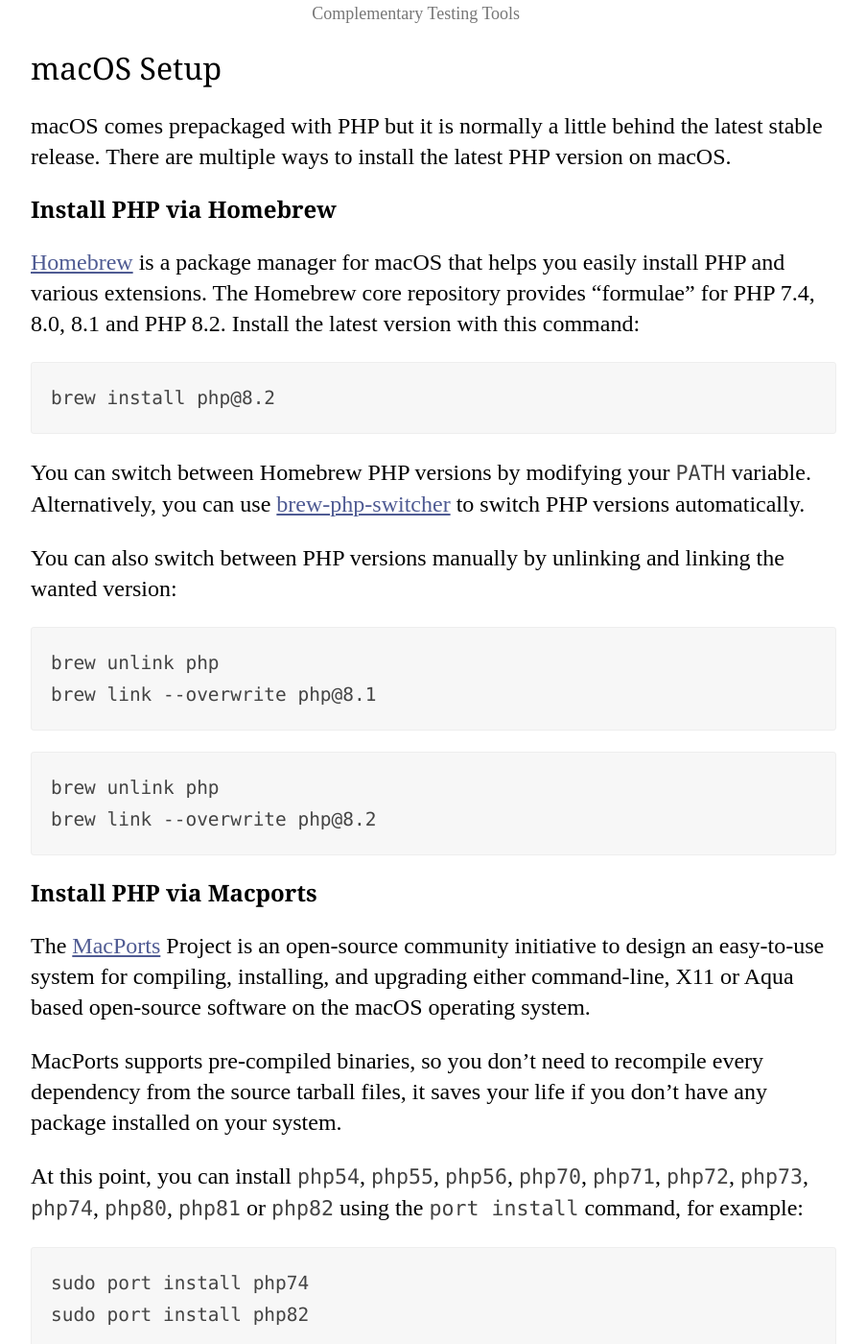
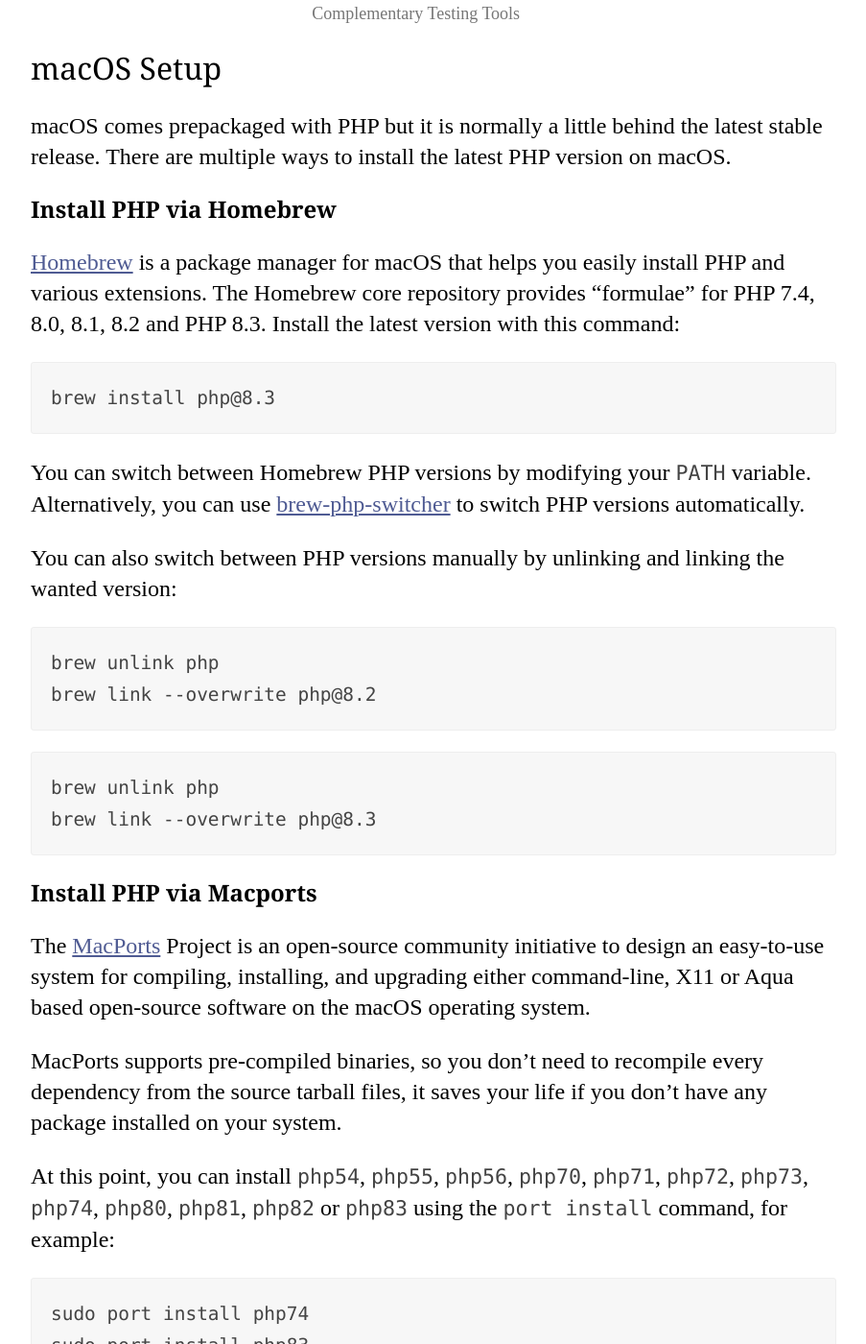
Before and after one commit to codeguy/php-the-right-way, a Jekyll site: the page built from _posts/01-04-01-Mac-Setup.md, in a window 1280 px wide and 1400 px high, scrolled down 1176 px. Shown: the whole window at 96% size, without its empty margins (188-1091 px from the left). Built offline with Jekyll 4.4.1, drawn with Linux system fonts in a browser that asks for light colours; our own code applies the rules of GitHub Pages for plain Markdown files; some of the changed text lies outside the part shown.

Commit message:
Update current PHP version to 8.3

````diff
--- a/_posts/01-04-01-Mac-Setup.md
+++ b/_posts/01-04-01-Mac-Setup.md
@@ -9,10 +9,10 @@ macOS comes prepackaged with PHP but it is normally a little behind the latest s
 
 ### Install PHP via Homebrew
 
-[Homebrew] is a package manager for macOS that helps you easily install PHP and various extensions. The Homebrew core repository provides "formulae" for PHP 7.4, 8.0, 8.1 and PHP 8.2. Install the latest version with this command:
+[Homebrew] is a package manager for macOS that helps you easily install PHP and various extensions. The Homebrew core repository provides "formulae" for PHP 7.4, 8.0, 8.1, 8.2 and PHP 8.3. Install the latest version with this command:
 
 ```
-brew install php@8.2
+brew install php@8.3
 ```
 
 You can switch between Homebrew PHP versions by modifying your `PATH` variable. Alternatively, you can use [brew-php-switcher][brew-php-switcher] to switch PHP versions automatically.
@@ -21,12 +21,12 @@ You can also switch between PHP versions manually by unlinking and linking the w
 
 ```
 brew unlink php
-brew link --overwrite php@8.1
+brew link --overwrite php@8.2
 ```
 
 ```
 brew unlink php
-brew link --overwrite php@8.2
+brew link --overwrite php@8.3
 ```
 
 ### Install PHP via Macports
@@ -40,14 +40,14 @@ MacPorts supports pre-compiled binaries, so you don't need to recompile every
 dependency from the source tarball files, it saves your life if you don't
 have any package installed on your system.
 
-At this point, you can install `php54`, `php55`, `php56`, `php70`, `php71`, `php72`, `php73`, `php74`, `php80`, `php81`  or `php82` using the `port install` command, for example:
+At this point, you can install `php54`, `php55`, `php56`, `php70`, `php71`, `php72`, `php73`, `php74`, `php80`, `php81`, `php82` or `php83` using the `port install` command, for example:
 
     sudo port install php74
-    sudo port install php82
+    sudo port install php83
 
 And you can run `select` command to switch your active PHP:
 
-    sudo port select --set php php82
+    sudo port select --set php php83
 
 ### Install PHP via phpbrew
 
````
Also changed, not shown: _posts/01-02-01-Use-the-Current-Stable-Version.md (+5 -4 lines).
